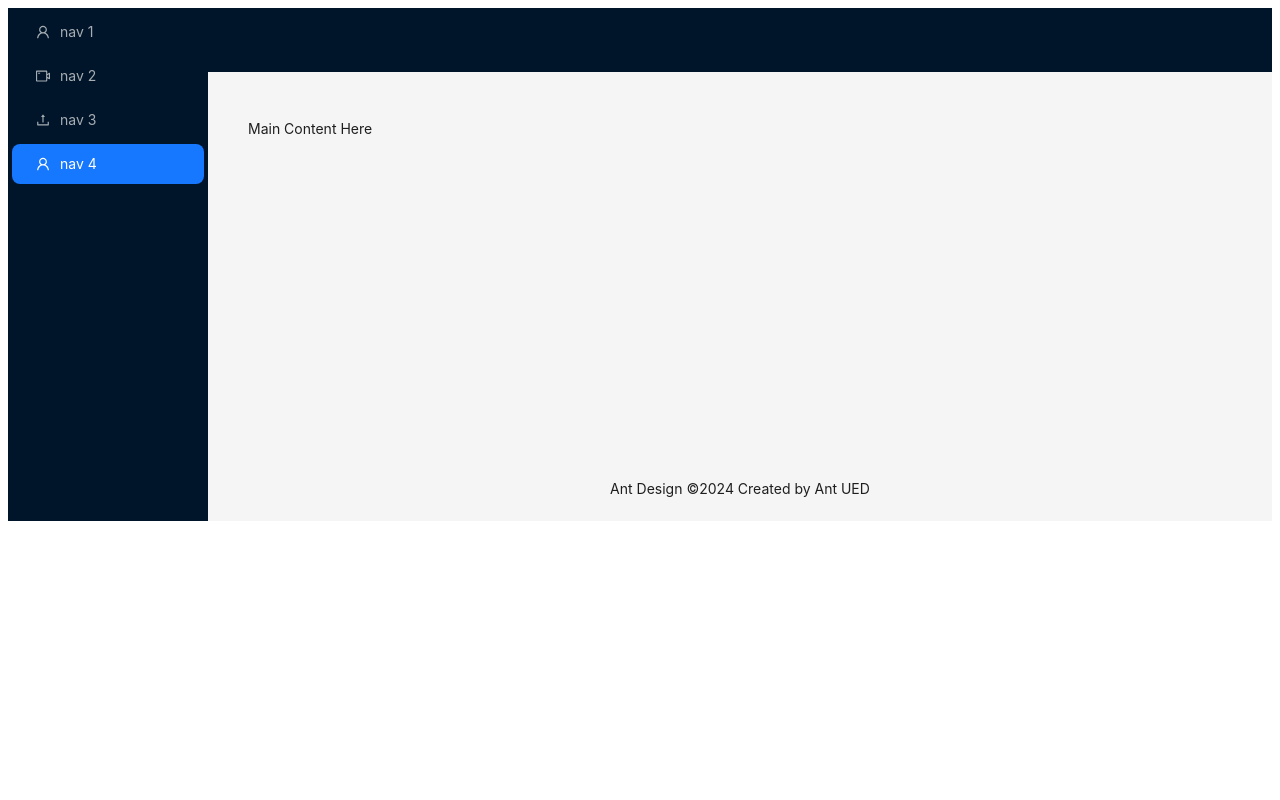
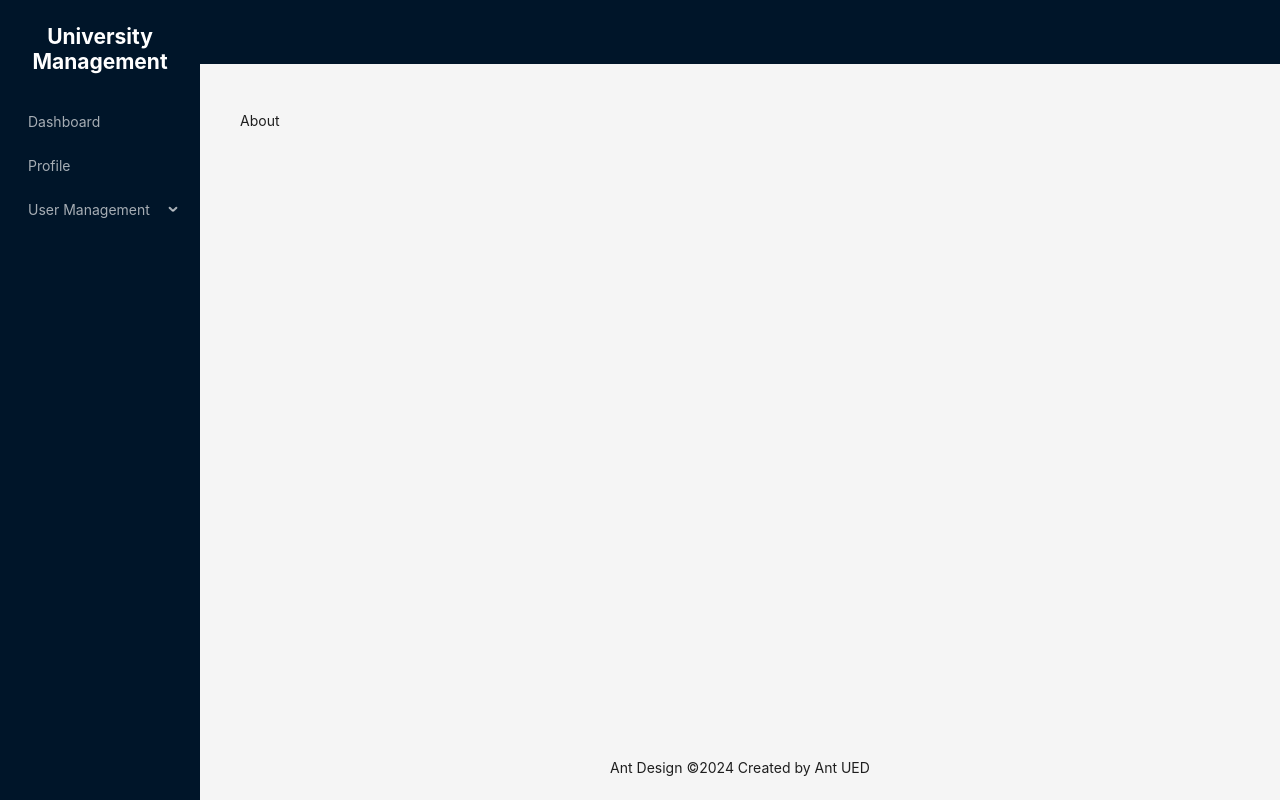
Before and after one commit to pieash9/um-client, a React (Vite) app: page /about in a window 1280 px wide. Built offline with nearby package versions, Linux system fonts and the light colour scheme.

Commit message:
set up antd and layout

```diff
--- a/package.json
+++ b/package.json
@@ -10,6 +10,7 @@
     "preview": "vite preview"
   },
   "dependencies": {
+    "@ant-design/icons": "^5.5.1",
     "antd": "^5.21.2",
     "react": "^18.3.1",
     "react-dom": "^18.3.1",
--- a/src/components/layout/MainLayout.tsx
+++ b/src/components/layout/MainLayout.tsx
@@ -1,27 +1,36 @@
-import React from "react";
-import {
-  UploadOutlined,
-  UserOutlined,
-  VideoCameraOutlined,
-} from "@ant-design/icons";
-import { Layout, Menu } from "antd";
+import { Layout, Menu, MenuProps } from "antd";
+import { Outlet } from "react-router-dom";
 
 const { Header, Content, Footer, Sider } = Layout;
 
-const items = [
-  UserOutlined,
-  VideoCameraOutlined,
-  UploadOutlined,
-  UserOutlined,
-].map((icon, index) => ({
-  key: String(index + 1),
-  icon: React.createElement(icon),
-  label: `nav ${index + 1}`,
-}));
+const items: MenuProps["items"] = [
+  {
+    key: "1",
+    label: "Dashboard",
+  },
+  {
+    key: "2",
+    label: "Profile",
+  },
+  {
+    key: "3",
+    label: "User Management",
+    children: [
+      {
+        key: "11",
+        label: "Create Admin",
+      },
+      {
+        key: "21",
+        label: "Create Student",
+      },
+    ],
+  },
+];
 
 const MainLayout = () => {
   return (
-    <Layout>
+    <Layout style={{ minHeight: "100vh" }}>
       <Sider
         breakpoint="lg"
         collapsedWidth="0"
@@ -32,7 +41,12 @@ const MainLayout = () => {
           console.log(collapsed, type);
         }}
       >
-        <div className="demo-logo-vertical" />
+        <div
+          style={{ color: "white", textAlign: "center", margin: "24px 0" }}
+          className="demo-logo-vertical"
+        >
+          <h2>University Management</h2>
+        </div>
         <Menu
           theme="dark"
           mode="inline"
@@ -49,7 +63,7 @@ const MainLayout = () => {
               minHeight: 360,
             }}
           >
-            Main Content Here
+            <Outlet />
           </div>
         </Content>
         <Footer style={{ textAlign: "center" }}>
--- a/src/index.css
+++ b/src/index.css
@@ -0,0 +1,5 @@
+* {
+  box-sizing: border-box;
+  margin: 0;
+  padding: 0;
+}
--- a/src/main.tsx
+++ b/src/main.tsx
@@ -1,10 +1,11 @@
-import { StrictMode } from 'react'
-import { createRoot } from 'react-dom/client'
-import App from './App.tsx'
-import './index.css'
+import { StrictMode } from "react";
+import { createRoot } from "react-dom/client";
+import "./index.css";
+import { RouterProvider } from "react-router-dom";
+import router from "./routes/routes.tsx";
 
-createRoot(document.getElementById('root')!).render(
+createRoot(document.getElementById("root")!).render(
   <StrictMode>
-    <App />
-  </StrictMode>,
-)
+    <RouterProvider router={router} />
+  </StrictMode>
+);
--- /dev/null
+++ b/src/pages/About.tsx
@@ -0,0 +1,5 @@
+const About = () => {
+  return <div>About</div>;
+};
+
+export default About;
--- /dev/null
+++ b/src/pages/Contact.tsx
@@ -0,0 +1,5 @@
+const Contact = () => {
+  return <div>Contact</div>;
+};
+
+export default Contact;
--- /dev/null
+++ b/src/pages/Login.tsx
@@ -0,0 +1,5 @@
+const Login = () => {
+  return <div>Login</div>;
+};
+
+export default Login;
--- /dev/null
+++ b/src/pages/Register.tsx
@@ -0,0 +1,5 @@
+const Register = () => {
+  return <div>Register</div>;
+};
+
+export default Register;
--- /dev/null
+++ b/src/routes/routes.tsx
@@ -0,0 +1,33 @@
+import { createBrowserRouter } from "react-router-dom";
+import App from "../App";
+import About from "../pages/About";
+import Contact from "../pages/Contact";
+import Login from "../pages/Login";
+import Register from "../pages/Register";
+
+const router = createBrowserRouter([
+  {
+    path: "/",
+    element: <App />,
+    children: [
+      {
+        path: "about",
+        element: <About />,
+      },
+      {
+        path: "contact",
+        element: <Contact />,
+      },
+    ],
+  },
+  {
+    path: "/login",
+    element: <Login />,
+  },
+  {
+    path: "/register",
+    element: <Register />,
+  },
+]);
+
+export default router;
```
Also changed, not shown: 1 other file (tests, documents, lock files or other folders).
